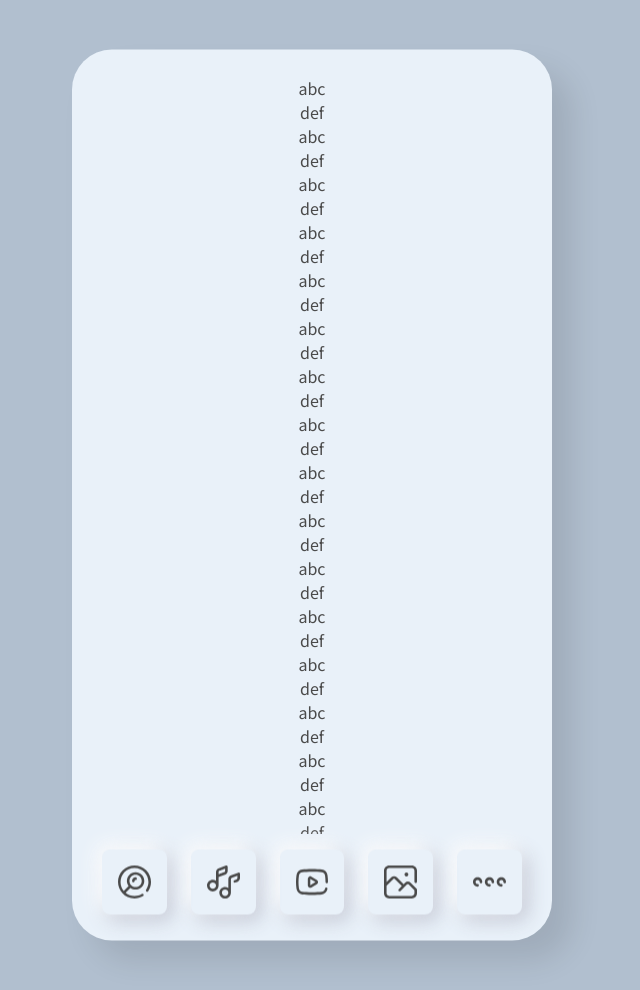
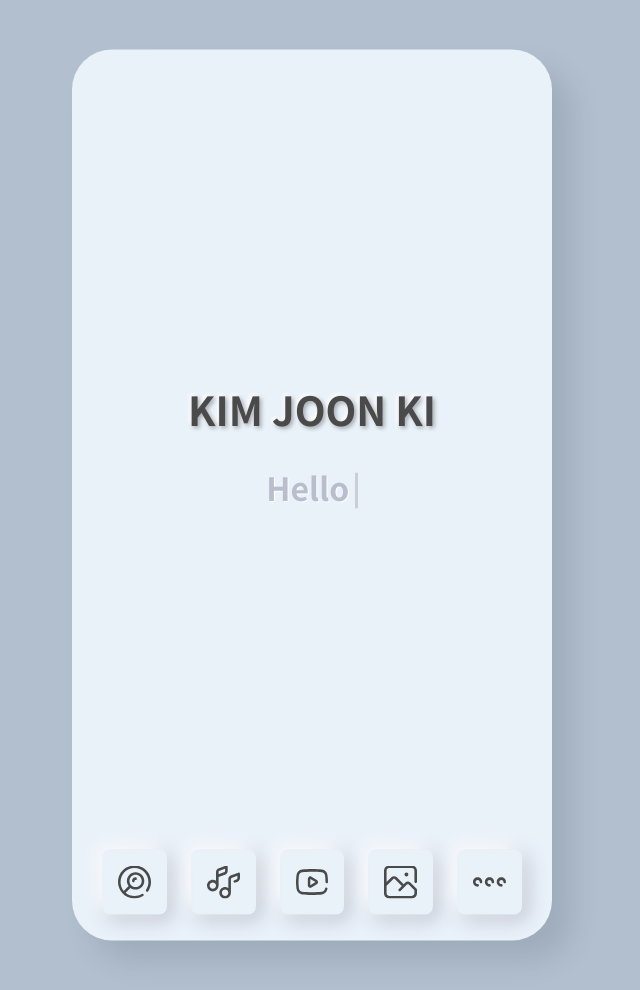
Before and after one commit to rseom130/neumorphism, a PHP site: page / in a window 1280 px wide. Shown: the whole page, without its empty margins (328-968 px from the left). Run offline with PHP 8.4, Linux system fonts and the light colour scheme; some libraries are stand-ins or nearby versions.

Commit message:
[2021-07-14] main js animation

```diff
--- /dev/null
+++ b/css/rseom.text_animation.css
@@ -0,0 +1,23 @@
+.textBox {
+    align-self:center;
+    padding: 10px;
+    font-size: 1.5rem;
+    font-weight: bold;
+}
+.textBox.border_bottom {
+    border-bottom: solid 2px rgba(255, 255, 255, 0.7);
+}
+.textBox .typingCursor {
+    background-color: rgba(255, 255, 255, 0.7);
+    animation: cursorAnimation 0.3s 0.2s infinite linear alternate;
+    width: 3px;
+    display: inline-block;
+}
+@keyframes cursorAnimation {
+    from {
+        opacity: 0;
+    }
+    to {
+        opacity: 1;
+    }
+}
--- a/css/style.css
+++ b/css/style.css
@@ -4,6 +4,7 @@ html, body {
     background: #b1bfcf;
     color: #4a4a4a !important;
     overflow: hidden;
+    touch-action: pan-y;
 }
 
 #background {
@@ -65,11 +66,22 @@ html, body {
 */
 
 .jk-scroll {
-    display: unset !important;
+    /*display: unset !important;*/
     height: 50vh;
     overflow: auto;
     margin: 1rem 0;
     padding: 0;
+}
+
+#typingBox {
+    font-weight: bold;
+    font-size: 2rem;
+    color: #BABECC;
+    text-shadow: 1px 1px 1px #FFF;
+}
+
+.textBox .typingCursor {
+    background-color: #BABECC !important;
 }
 
 
--- a/index.html
+++ b/index.html
@@ -14,30 +14,23 @@
     <script src="//jquery.com/jquery-wp-content/themes/jquery/js/modernizr.custom.2.8.3.min.js"></script>
     <script src="https://code.jquery.com/jquery-1.11.3.js"></script>
     <script src="//jquery.com/jquery-wp-content/themes/jquery/js/plugins.js"></script>
+    <script src="./js/script.js"></script>
+
+    <link href="./css/rseom.text_animation.css?v=5" rel="stylesheet">
+    <script src="./js/rseom.text_animation.js"></script>
 </head>
 <body>
     <div id="background"></div>
     <section class="hero is-fullheight message_box">
         <div class="hero-body jk-scroll">
             <div class="container has-text-centered">
-                <p>abc<br>def</p>
-                <p>abc<br>def</p>
-                <p>abc<br>def</p>
-                <p>abc<br>def</p>
-                <p>abc<br>def</p>
-                <p>abc<br>def</p>
-                <p>abc<br>def</p>
-                <p>abc<br>def</p>
-                <p>abc<br>def</p>
-                <p>abc<br>def</p>
-                <p>abc<br>def</p>
-                <p>abc<br>def</p>
-                <p>abc<br>def</p>
-                <p>abc<br>def</p>
-                <p>abc<br>def</p>
-                <p>abc<br>def</p>
-                <p>abc<br>def</p>
-                <p>abc<br>def</p>
+                <h1 class="title is-2 jk-title main">
+                    KIM JOON KI
+                </h1>
+                <div class="textBox">
+                    <span id="typingBox" class="typingBox"></span>
+                    <span class="typingCursor">&nbsp;</span>
+                </div>
             </div>
         </div>
         <div class="hero-foot input_box pb-4">
@@ -45,7 +38,6 @@
                 <input class="input" type="text" name="search" placeholder="Search..">
             </div>
             <div class="menu_box">
-
             </div>
             <div class="columns is-mobile">
                 <div class="column jk-icon-column">
@@ -76,17 +68,14 @@
             </div>
         </div>
     </section>
+
     <script>
-        function f_search_box() {
-            var t = $('.search_btn');
-            if(t.hasClass('on')) {
-                t.removeClass('on');
-                $('.search_box').hide();
-            } else {
-                t.addClass('on');
-                $('.search_box').show();
-            }
-        }
+        $(document).ready(function() {
+            rseom_animation({
+                mode: 'repeat',
+                typingSpeed: 150
+            }) ;
+        });
     </script>
 </body>
 </html>
--- /dev/null
+++ b/js/rseom.text_animation.js
@@ -0,0 +1,157 @@
+/*******************************************
+ Typing Animation By. Rseom
+ *******************************************/
+var rseom_animation_typing = [
+    { text : "안녕하세요" },
+    { text : "Hello" },
+    { text : "สวัสดี ครับ" },
+    { text : "こんにちは" },
+    { text : "您好" },
+    { text : "Bonjour" },
+    { text : "Hola" },
+    { text : "Ola" },
+    { text : "Ciao" },
+    { text : "Guten Tag" },
+    { text : " Xin chào" }
+]; // <br>로 엔터 구분
+
+function rseom_animation(setting, callback) {
+    if(typeof setting.typing=='undefined' || setting.typing.length===0) {
+        setting.typing = rseom_animation_typing;
+        // return false;
+    }
+
+    if(!setting.typingSpeed) {
+        setting.typingSpeed = 100; // 타이핑 시간
+    }
+    if(!setting.typingWait) {
+        setting.typingWait = 2000; // 타이핑 후 대기시간
+    }
+    setting.rowNum = setting.typing.length; // 문장 수
+    setting.rowNow = 0; // 현재 입력중인 문장 번호
+    if(!setting.typingBox) {
+        setting.typingBox = $('#typingBox');
+    }
+
+    setting.ti_i = 0; // 현재 글자 위치
+    setting.ti_str = ''; // 입력될 글자
+
+    if(!setting.mode) {
+        setting.mode = 'one'; // one(한번만 진행하고 끝), repeat(반복)
+    }
+
+    typingStart(); // 타이핑 효과 시작
+
+    function typingStart() {
+        if(setting.rowNum>0) { // 문장이 있을때에만 실행
+            if(setting.rowNow>=setting.rowNum) { // 입력해야 할 문장 번호가 문장 수 보다 많을 경우 초기화
+                setting.rowNow = 0;
+            }
+            typingInsert(); // 입력 애니메이션 실행
+        }
+    }
+
+    function typingInsert() {
+        var len = setting.typing[setting.rowNow].text.length; // 글자 수 확인
+        ani1 = setInterval(function() { // 반복
+            if(setting.typing[setting.rowNow].text.substr(setting.ti_i, 4)=='<br>') { // <br>인지 검색
+                setting.ti_i += 4;
+                setting.ti_str = setting.typing[setting.rowNow].text.substr(0, setting.ti_i); // <br> 가져옴
+            } else {
+                setting.ti_str = setting.typing[setting.rowNow].text.substr(0, ++setting.ti_i); // 다음 글자까지 가져옴
+            }
+            setting.typingBox.html(setting.ti_str);
+            if(setting.ti_i>len) { // 글자수를 넘었는지 확인
+                ani2 = setTimeout(function() {
+                    typingDelete(); // 삭제 애니메이션
+                }, setting.typingWait);
+                clearInterval(ani1); // 반복 종료
+            }
+        }, setting.typingSpeed);
+    }
+
+    function typingDelete() { // 삭제 애니메이션
+        if(setting.mode==='one') {
+            if(setting.rowNow+1>=setting.rowNum) { // 입력해야 할 문장 번호가 문장 수 보다 많을 경우 초기화
+                if(typeof(callback)=='function') {
+                    callback();
+                }
+                return false;
+            }
+        }
+        ani3 = setInterval(function() { // 반복
+            if(setting.ti_i>=4 && setting.typing[setting.rowNow].text.substr(setting.ti_i-4, 4)=='<br>') { // <br> 확인
+                setting.ti_i -= 4;
+                setting.ti_str = setting.typing[setting.rowNow].text.substr(0, setting.ti_i); // <br> 제거
+            } else {
+                setting.ti_str = setting.typing[setting.rowNow].text.substr(0, --setting.ti_i); // 현재 글자수가 4보다 작으면 (<br> 아님)
+            }
+            setting.typingBox.html(setting.ti_str);
+            if(setting.ti_i<0) { // 다 제거했으면 반복 종료
+                setting.rowNow++; // 다음 문장 이동준비
+                typingStart();
+                clearInterval(ani3);
+            }
+        }, setting.typingSpeed/2);
+    }
+}
+/*
+$(document).ready(function() {
+    // 애니메이션을 위한 변수
+    var typingSpeed = 100; // 타이핑 시간
+    var typingWait = 2000; // 타이핑 후 대기시간
+
+    var rowNum = typing.length; // 문장 수
+    var rowNow = 0; // 현재 입력중인 문장 번호
+
+    var typingBox = $('#typingBox');
+
+    var ti_i = 0; // 현재 글자 위치
+    var ti_str = ''; // 입력될 글자
+
+    typingStart(); // 타이핑 효과 시작
+
+    function typingStart() { // 현재 문장 번호를 확인하는 변수
+        if(rowNum>0) { // 문장이 있을때에만 실행
+            if(rowNow>=rowNum) { // 입력해야 할 문장 번호가 문장 수 보다 많을 경우 초기화
+                rowNow = 0;
+            }
+            typingInsert(); // 입력 애니메이션 실행
+        }
+    }
+    function typingInsert() { // 입력 애니메이션
+        var len = typing[rowNow].text.length; // 글자 수 확인
+        ani1 = setInterval(function() { // 반복
+            if(typing[rowNow].text.substr(ti_i, 4)=='<br>') { // <br>인지 검색
+                ti_i += 4;
+                ti_str = typing[rowNow].text.substr(0, ti_i); // <br> 가져옴
+            } else {
+                ti_str = typing[rowNow].text.substr(0, ++ti_i); // 다음 글자까지 가져옴
+            }
+            typingBox.html(ti_str);
+            if(ti_i>len) { // 글자수를 넘었는지 확인
+                ani2 = setTimeout(function() {
+                    typingDelete(); // 삭제 애니메이션
+                }, typingWait);
+                clearInterval(ani1); // 반복 종료
+            }
+        }, typingSpeed);
+    }
+    function typingDelete() { // 삭제 애니메이션
+        ani3 = setInterval(function() { // 반복
+            if(ti_i>=4 && typing[rowNow].text.substr(ti_i-4, 4)=='<br>') { // <br> 확인
+                ti_i -= 4;
+                ti_str = typing[rowNow].text.substr(0, ti_i); // <br> 제거
+            } else {
+                ti_str = typing[rowNow].text.substr(0, --ti_i); // 현재 글자수가 4보다 작으면 (<br> 아님)
+            }
+            typingBox.html(ti_str);
+            if(ti_i<0) { // 다 제거했으면 반복 종료
+                rowNow++; // 다음 문장 이동준비
+                typingStart();
+                clearInterval(ani3);
+            }
+        }, typingSpeed/2);
+    }
+})
+*/
--- /dev/null
+++ b/js/script.js
@@ -0,0 +1,10 @@
+function f_search_box() {
+    var t = $('.search_btn');
+    if(t.hasClass('on')) {
+        t.removeClass('on');
+        $('.search_box').hide();
+    } else {
+        t.addClass('on');
+        $('.search_box').show();
+    }
+}
```
Also changed, not shown: music.html (added, +10 -0 lines).
